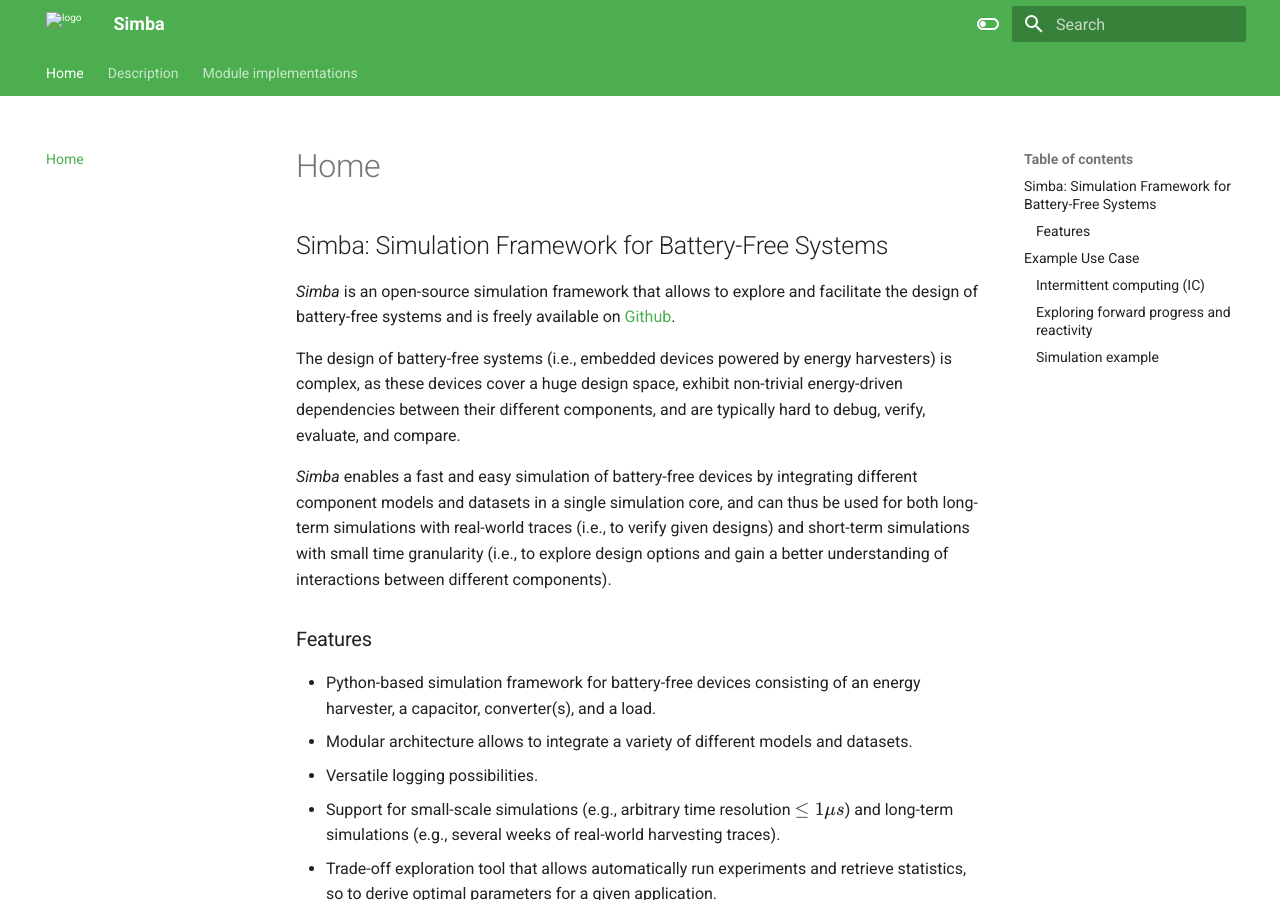
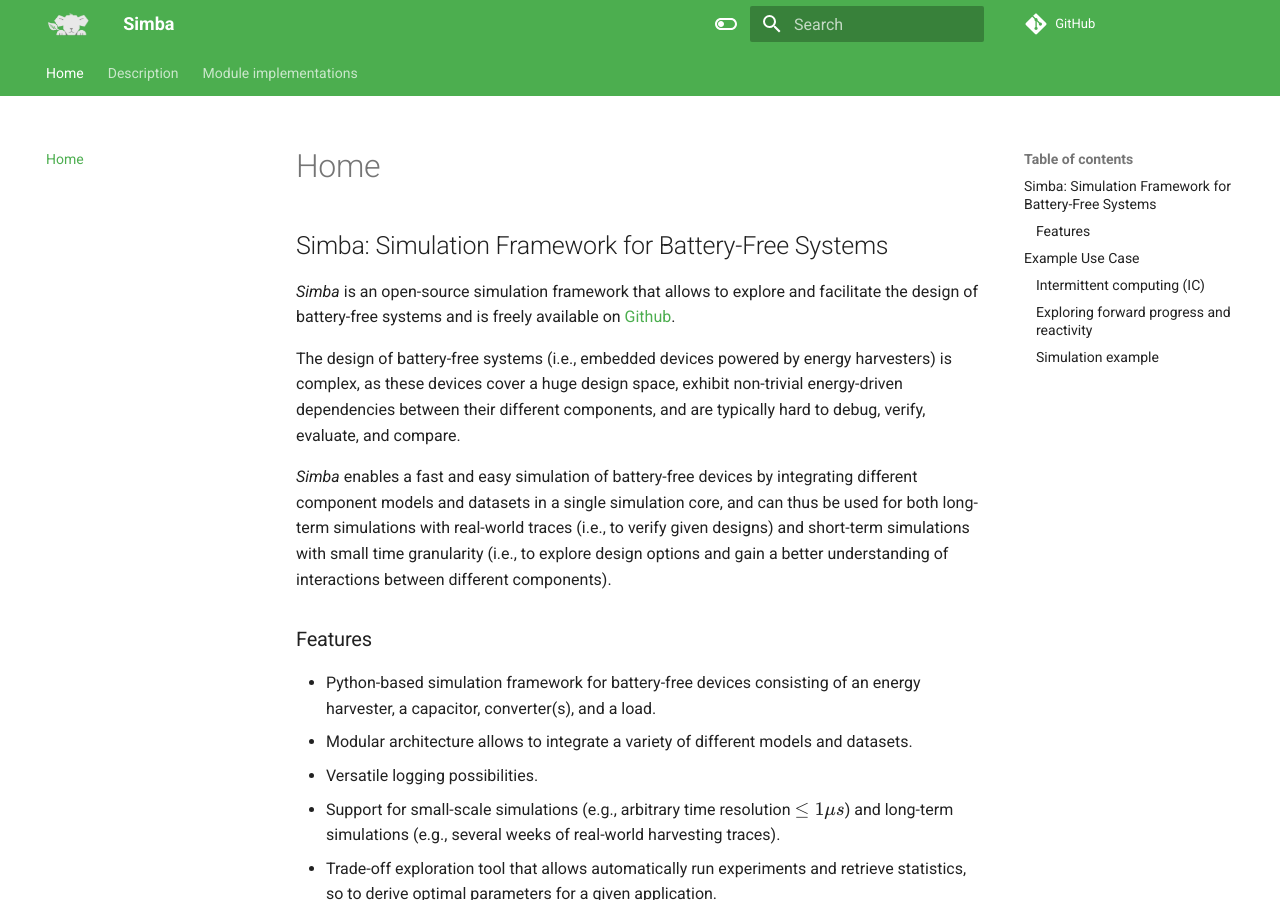
Before and after one commit to LENS-TUGraz/simba, an MkDocs documentation site: the page built from docs/docs/index.md, in a window 1280 px wide and 900 px high. Built offline with MkDocs 1.6.1 and Material for MkDocs 9.7.7, drawn with Linux system fonts in a browser that asks for light colours; comment, search, counter and statistics services are not loaded.

Commit message:
added repo url.

```diff
--- a/mkdocs.yml
+++ b/mkdocs.yml
@@ -1,5 +1,6 @@
 site_name: Simba
 site_url: https://simbaframework.github.io/simba/
+repo_url: https://github.com/LENS-TUGraz/simba
 site_description: Documentation of Simba simulator
 docs_dir: ./docs/docs
 
@@ -25,8 +26,8 @@
         icon: material/toggle-switch
         name: Switch to light mode
 
-    logo: ./docs/docs/Figures/Logo.png
-    favicon: ./docs/docs/Figures/Icon.png
+    logo: Figures/Logo.png
+    favicon: Figures/Icon.png
 
 
     features:
```
